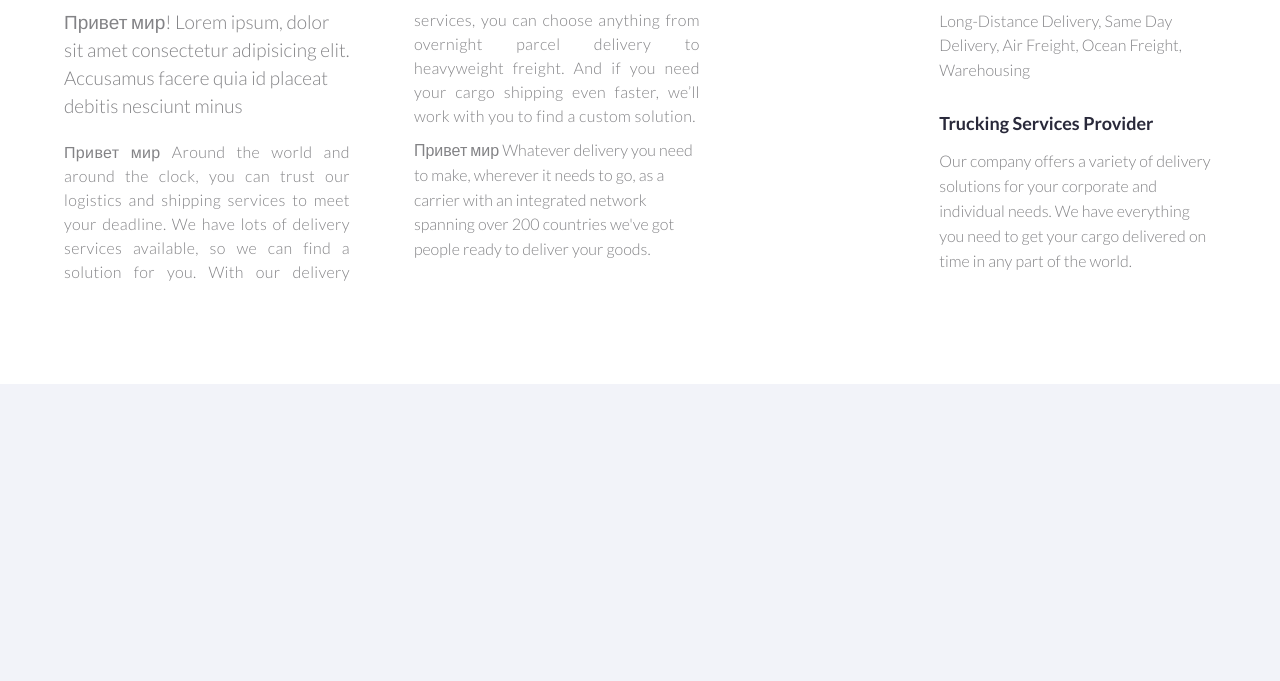
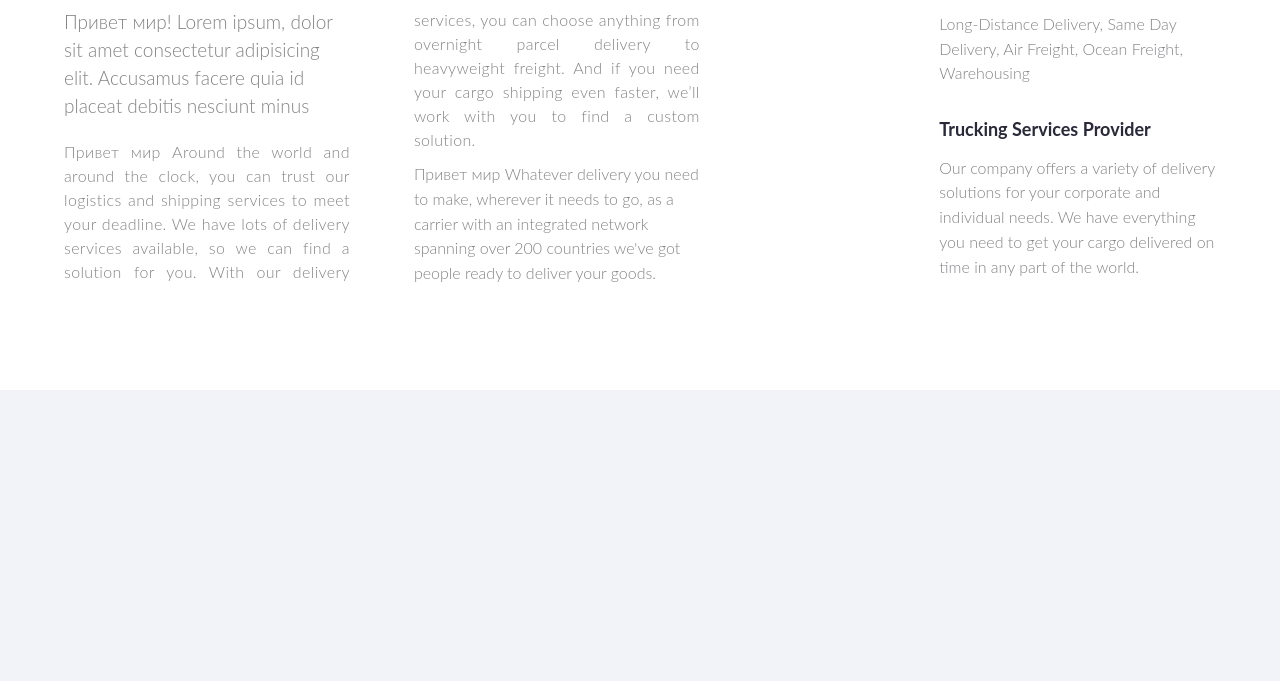
Before and after one commit to Oksana4891/MS-site, a plain HTML site: page about.html in a window 1280 px wide. Shown: the part 419-1100 px from the top of the page. Drawn offline with nearby package versions, Linux system fonts and the light colour scheme.

Commit message:
add fonts

```diff
--- a/about.html
+++ b/about.html
@@ -8,7 +8,8 @@
     <title>Document</title>
     <!-- Stylesheets-->
     <link rel="preconnect" href="https://fonts.gstatic.com">
-     <link href="http://fonts.googleapis.com/css2?family=Lato:wght@300;400;700;900&family=Oswald:wght@300;400;500;600;700&display=swap" rel="stylesheet">
+    <link rel="stylesheet" type="text/css"
+    href="//fonts.googleapis.com/css?family=Oswald:200,400%7CMontserrat:900" />
         <!-- BOOTSTRAP -->
     <link href="https://cdn.jsdelivr.net/npm/bootstrap@5.0.0-beta1/dist/css/bootstrap.min.css" rel="stylesheet"
         integrity="sha384-giJF6kkoqNQ00vy+HMDP7azOuL0xtbfIcaT9wjKHr8RbDVddVHyTfAAsrekwKmP1" crossorigin="anonymous" />
```
Also changed, not shown: index.html (+2 -1 lines).
